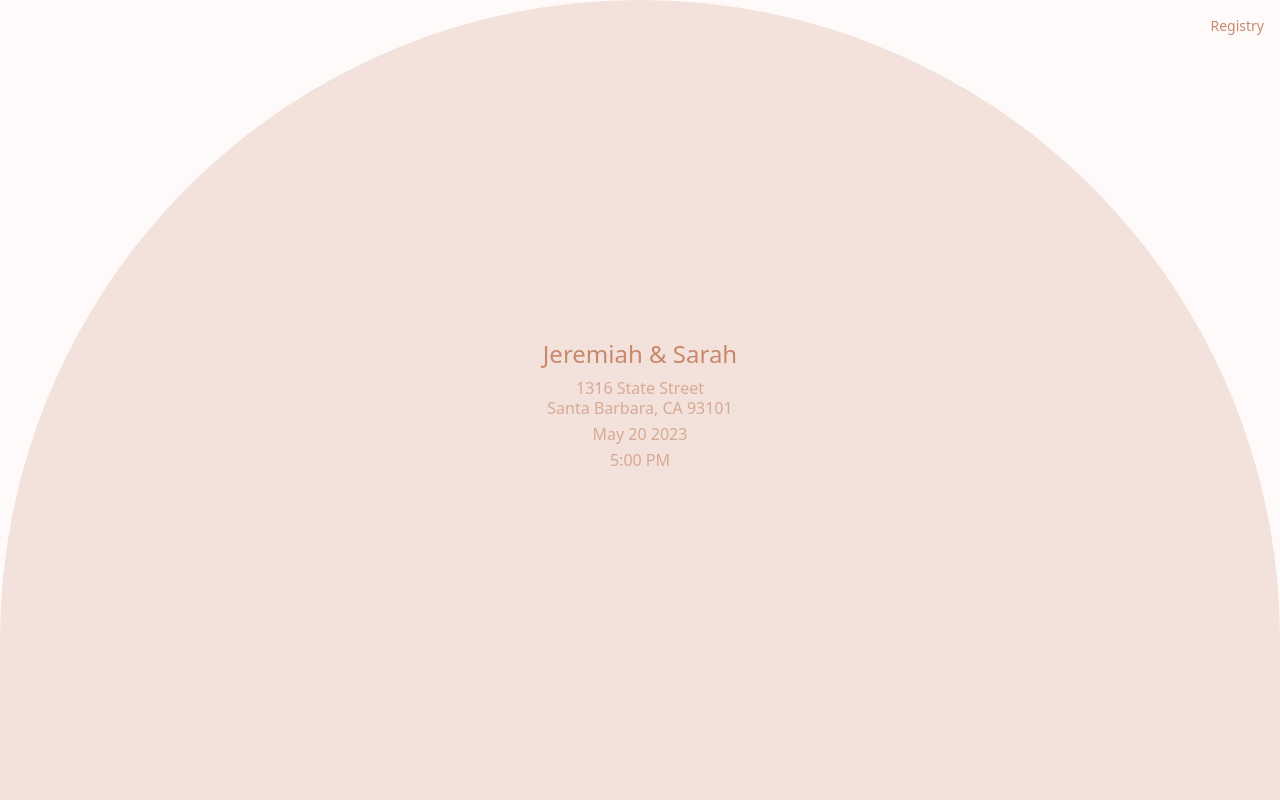
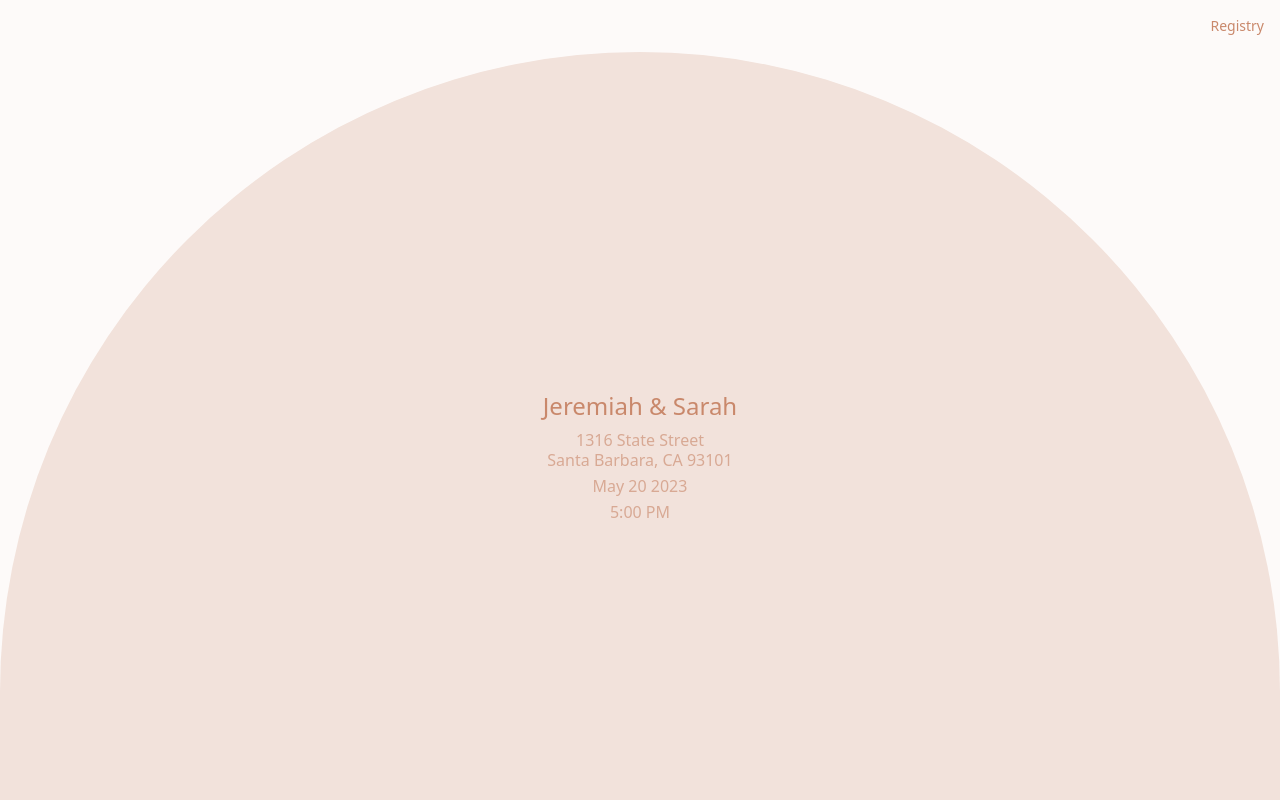
Before and after one commit to thisjeremiah/jeremiahsarah.wedding, a Next.js app: page / in a window 1280 px wide. Shown: the top 800 px of the page. Built offline with nearby package versions, Linux system fonts and the light colour scheme; a web font is replaced by a local one.

Commit message:
use new section components

```diff
--- a/pages/index.tsx
+++ b/pages/index.tsx
@@ -11,11 +11,7 @@ const Home: NextPage = () => {
         <link rel="stylesheet" href="https://rsms.me/inter/inter.css" />
       </Head>
 
-      <div className="select-none absolute bg-rose-300 w-screen h-screen -z-50">
-        <div className="w-full h-full bg-rose-400 rounded-t-full"></div>
-      </div>
-
-      <nav className="absolute w-full justify-end text-rose-700 text-sm font-medium flex gap-6 p-4">
+      <nav className="bg-rose-300 w-full justify-end text-rose-700 text-sm font-medium flex gap-6 p-4">
         {
           //<a href="/photos">Photos</a>
           // <a href="/things-to-do">Things To Do</a>
@@ -23,7 +19,10 @@ const Home: NextPage = () => {
         <a href="/registry">Registry</a>
       </nav>
 
+      <div className="select-none absolute bg-rose-300 w-screen h-screen -z-50"></div>
+
       <main className="">
+        <Section color="rose" rounded="t" height="screen">
           <div className="text-center h-screen w-full flex flex-col justify-center">
             <h1 className="text-2xl font-medium text-rose-700 leading-loose">
               Jeremiah & Sarah
@@ -37,30 +36,76 @@ const Home: NextPage = () => {
             <h2 className="text-md text-rose-600 leading-loose">May 20 2023</h2>
             <h2 className="text-md text-rose-600 leading-tight">5:00 PM</h2>
           </div>
-        <div className="bg-rose-400 h-screen w-full rounded-bl-full"></div>
-        <div className="w-full bg-sky-400">
-          <div className="w-full h-[100vw] bg-white rounded-bl-[300px]"></div>
-        </div>
-        <div className="w-full bg-white">
-          <div className="w-full h-[50vh] bg-sky-400 rounded-tr-[310px]"></div>
-        </div>
-        <div className="w-full bg-lemon-400">
-          <div className="h-[50vh] w-full bg-sky-400 rounded-b-full"></div>
-        </div>
-        <div className="bg-lemon-400 h-[calc(100vh/2)] w-full"></div>
-        <div className="w-full bg-lemon-400">
-          <div className="h-screen w-full bg-berry-400 rounded-tr-full"></div>
-        </div>
-        <div className="h-screen w-full bg-berry-400 rounded-bl-full"></div>
-        <div className="h-[calc(100vh/2)] w-full"></div>
-        <div className="h-screen w-full bg-lemon-400 rounded-t-full"></div>
-        <div className="h-screen w-full bg-lemon-400 rounded-br-full"></div>
-        <div className="h-[calc(100vh/2)] w-full"></div>
-        <div className="h-screen w-full bg-fog-400 rounded-tl-full"></div>
-        <div className="h-screen w-full bg-fog-400"></div>
+        </Section>
+        <Section color="rose" rounded="bl" height="100vw" />
+        <Section bg="sky" color="white" rounded="bl/2" height="100vw" />
+        <Section bg="white" color="sky" rounded="tr/2" height="50vh" />
+        <Section bg="lemon" color="sky" rounded="b" height="50vh" />
+        <Section color="lemon" height="50vh" />
+        <Section bg="lemon" color="berry" rounded="tr" height="screen" />
+        <Section color="berry" height="screen" rounded="bl" />
+        <Section height="50vh" />
+        <Section color="lemon" height="screen" rounded="t" />
+        <Section color="lemon" height="screen" rounded="br" />
+        <Section height="50vh" />
+        <Section color="fog" height="screen" rounded="tl" />
+        <Section color="fog" height="screen" />
       </main>
     </div>
   )
 }
 
+type BgProps = {
+  bg?: string
+  color?: string
+  rounded?: string
+  height: string
+  children?: React.ReactNode
+}
+
+function Section(props: BgProps) {
+  const colors: Record<string, string> = {
+    lemon: 'bg-lemon-400',
+    berry: 'bg-berry-400',
+    fog: 'bg-fog-400',
+    sky: 'bg-sky-400',
+    rose: 'bg-rose-400',
+    white: 'bg-white',
+  }
+
+  const rounded: Record<string, string> = {
+    tr: 'rounded-tr-full',
+    tl: 'rounded-tl-full',
+    br: 'rounded-br-full',
+    bl: 'rounded-bl-full',
+    t: 'rounded-t-full',
+    b: 'rounded-b-full',
+    'tr/2': 'rounded-tr-[50%]',
+    'tl/2': 'rounded-tl-[50%]',
+    'br/2': 'rounded-br-[50%]',
+    'bl/2': 'rounded-bl-[50%]',
+    't/2': 'rounded-t-[50%]',
+    'b/2': 'rounded-b-[50%]',
+  }
+
+  const height: Record<string, string> = {
+    '50vh': 'h-[50vh]',
+    screen: 'h-screen',
+    '50vw': 'h-[50vw]',
+    '100vw': 'h-[100vw]',
+  }
+
+  const bg = props.bg ? colors[props.bg] : ''
+  const color = props.color ? colors[props.color] : ''
+  const round = props.rounded ? rounded[props.rounded] : ''
+
+  return (
+    <div className={`w-full ${bg}`}>
+      <div className={`${height[props.height]} w-full ${color} ${round}`}>
+        {props.children}
+      </div>
+    </div>
+  )
+}
+
 export default Home
```
Lines whose indentation alone changed are shown as unchanged.
